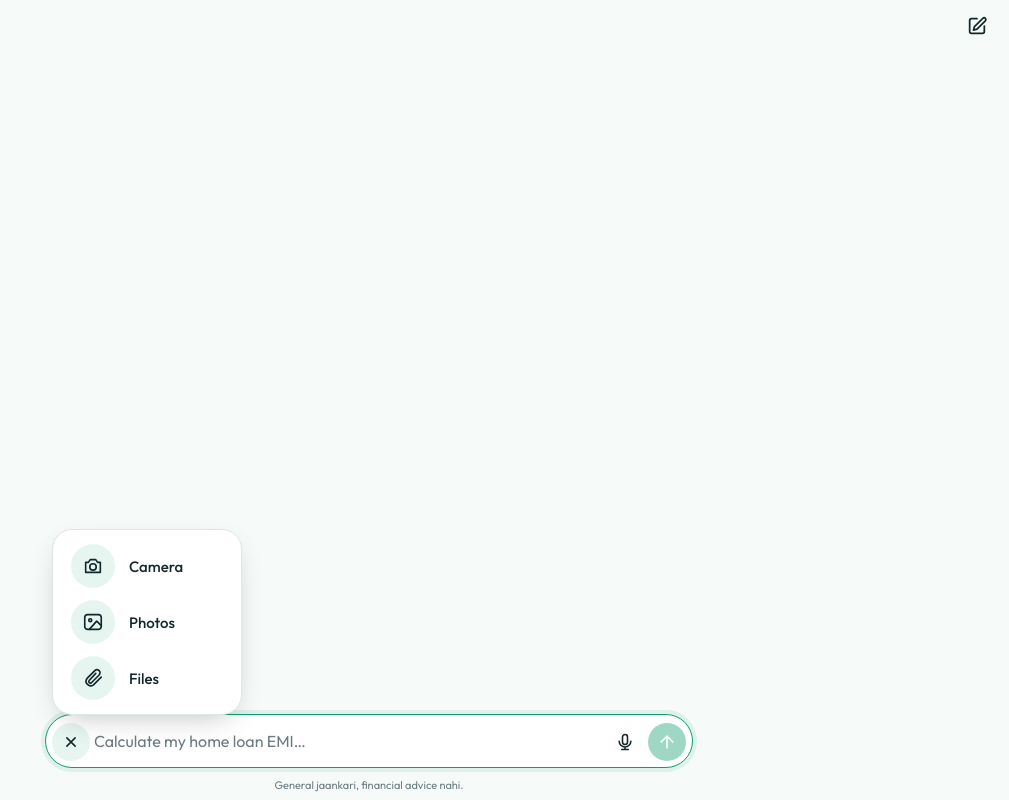
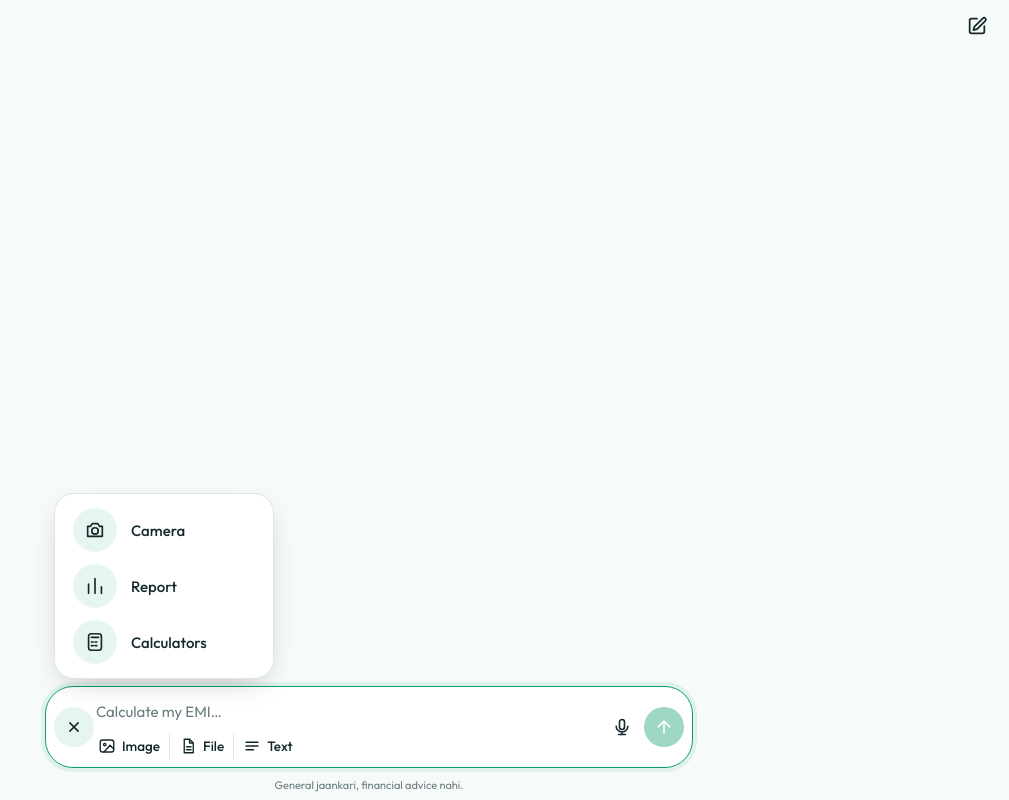
Before and after one commit to sarthatt89-star/rupyantra, a website: page index.html in a window 1280 px wide. Both pictures are taken after a click on the button 342 px from the left and 742 px from the top of the page. Shown: the whole page, without its empty margins (271-1280 px from the left). Drawn offline with Linux system fonts and the light colour scheme.

Commit message:
Update index.html

```diff
--- a/index.html
+++ b/index.html
@@ -97,38 +97,48 @@ h1 span{color:var(--acc)}
 .thinking .t{color:var(--muted)}
 .note{font-size:13px;color:#e5484d;padding:0 6px 8px;display:none}
 .note.show{display:block}
-/* input pill */
-.card{background:var(--card);border:1.5px solid var(--line);border-radius:28px;margin-bottom:calc(10px + env(safe-area-inset-bottom,0px));padding:6px;display:flex;flex-wrap:wrap;align-items:flex-end;gap:4px;transition:border-color .25s,box-shadow .25s}
+/* input bar: upar sawal, neeche Image | File | Text; + dabane par 3 aur vikalp upar ki taraf */
+.card{position:relative;background:var(--card);border:1.5px solid var(--line);border-radius:28px;margin-bottom:calc(10px + env(safe-area-inset-bottom,0px));padding:8px;transition:border-color .25s,box-shadow .25s}
 .card:focus-within{border-color:var(--acc);box-shadow:0 0 0 4px var(--tint)}
-.row{display:contents}
-textarea{order:1;flex:1;min-width:0;min-height:24px;max-height:200px;border:0;outline:0;resize:none;background:transparent;color:var(--text);font:400 16px/1.5 "Outfit",system-ui,sans-serif;padding:8px 0}
+.bar{display:flex;align-items:center;gap:2px}
+.mid{flex:1;min-width:0;display:flex;flex-direction:column}
+textarea{width:100%;min-height:24px;max-height:160px;border:0;outline:0;resize:none;background:transparent;color:var(--text);font:400 16px/1.5 "Outfit",system-ui,sans-serif;padding:6px 0}
+textarea::placeholder{color:var(--muted);font-size:15px;transition:opacity .3s}
 textarea:focus,textarea:focus-visible{outline:none!important;box-shadow:none!important}
-textarea::placeholder{color:var(--muted);transition:opacity .3s}
-.circle{width:38px;height:38px;border-radius:50%;border:0;display:grid;place-items:center;cursor:pointer;flex:none;background:none;color:var(--text)}
+.circle{width:40px;height:40px;border-radius:50%;border:0;display:grid;place-items:center;cursor:pointer;flex:none;background:none;color:var(--text)}
 .circle svg{width:20px;height:20px}
-#plusWrap{order:0;position:relative}
 #plus:hover,#plus.on{background:var(--tint)}
-#plus svg{transition:transform .28s}
+#plus svg{transition:transform .28s cubic-bezier(.3,.7,.4,1)}
 #plus.on svg{transform:rotate(45deg)}
-#mic{order:2}
-#mic.on{background:var(--tint);color:var(--acc);animation:micp 1.2s infinite}
-#send,#stop{order:3;background:var(--acc);color:#fff}
-#send{display:grid;opacity:.4}
+#mic.on{background:var(--tint);color:var(--acc);animation:micp 1.2s ease-in-out infinite}
+#send{background:var(--acc);color:#fff;opacity:.4}
 .has-text #send{opacity:1}
-#stop{display:none;background:#b4232d}
+#stop{display:none;background:#b4232d;color:#fff}
 .busy #stop{display:grid}.busy #send,.busy #mic{display:none}
-.chips{order:-1;flex-basis:100%;display:flex;flex-wrap:wrap;gap:8px;padding:4px 6px}
+.acts{display:flex;align-items:center;overflow-x:auto;scrollbar-width:none;margin-top:2px}
+.acts::-webkit-scrollbar{display:none}
+.acts button{display:flex;align-items:center;gap:6px;flex:none;border:0;background:none;color:var(--text);font:500 13.5px "Outfit",system-ui,sans-serif;padding:4px 9px;white-space:nowrap;cursor:pointer;border-radius:10px}
+.acts button:hover{background:var(--tint)}
+.acts button+button{border-left:1px solid var(--line);border-radius:0 10px 10px 0}
+.acts button:first-child{padding-left:2px}
+.acts svg{width:18px;height:18px;fill:none;stroke:currentColor;stroke-width:1.8;stroke-linecap:round;stroke-linejoin:round}
+/* + ke vikalp: upar ki taraf */
+.menu{display:none;position:absolute;left:8px;bottom:calc(100% + 8px);min-width:220px;background:var(--card);border:1px solid var(--line);border-radius:20px;padding:8px;box-shadow:0 10px 30px -12px rgba(0,0,0,.3);z-index:10}
+.menu.open{display:block;animation:pop .18s cubic-bezier(.2,.8,.3,1);transform-origin:bottom left}
+.menu>button{display:flex;align-items:center;gap:14px;width:100%;background:none;border:0;color:var(--text);font:500 15px "Outfit",system-ui,sans-serif;padding:6px 10px;border-radius:14px;cursor:pointer;text-align:left}
+.menu>button:hover{background:var(--tint)}
+.menu>button svg{width:44px;height:44px;padding:11px;border-radius:50%;background:var(--tint);fill:none;stroke:currentColor;stroke-width:1.8;stroke-linecap:round;stroke-linejoin:round;flex:none}
+.calcs{display:none;flex-wrap:wrap;gap:6px;padding:2px 6px 8px 64px}
+.calcs.open{display:flex}
+.calcs button{border:1px solid var(--line);background:var(--card);color:var(--text);font:500 13px "Outfit",system-ui,sans-serif;padding:6px 12px;border-radius:999px;cursor:pointer}
+.calcs button:hover{background:var(--tint);border-color:var(--acc)}
+.chips{display:flex;flex-wrap:wrap;gap:8px;padding:0 4px 8px}
 .chips:empty{display:none}
 .chip{display:flex;align-items:center;gap:6px;background:var(--tint);border:1px solid var(--line);border-radius:12px;padding:4px 6px 4px 4px;font-size:13px}
 .chip img{width:36px;height:36px;object-fit:cover;border-radius:8px}
 .chip .ic{width:36px;height:36px;display:grid;place-items:center;font-size:18px}
 .chip .nm{max-width:120px;overflow:hidden;text-overflow:ellipsis;white-space:nowrap}
 .chip button{border:0;background:none;color:var(--muted);font-size:18px;width:24px;height:24px;border-radius:50%;cursor:pointer}
-.menu{display:none;position:absolute;left:0;bottom:calc(100% + 8px);min-width:190px;background:var(--card);border:1px solid var(--line);border-radius:20px;padding:8px;box-shadow:0 10px 30px -12px rgba(0,0,0,.3);z-index:10}
-.menu.open{display:block;animation:pop .18s}
-.menu button{display:flex;align-items:center;gap:14px;width:100%;background:none;border:0;color:var(--text);font:500 15px "Outfit",sans-serif;padding:6px 10px;border-radius:14px;cursor:pointer;text-align:left}
-.menu button:hover{background:var(--tint)}
-.menu svg{width:44px;height:44px;padding:11px;border-radius:50%;background:var(--tint);fill:none;stroke:currentColor;stroke-width:1.8;stroke-linecap:round;stroke-linejoin:round}
 input[type=file]{display:none}
 .legal{max-width:640px;margin:0 auto;padding:0 16px 8px;text-align:center;color:var(--muted);font-size:11px}
 @keyframes pulse{50%{transform:scale(.85);opacity:.7}}
@@ -151,19 +161,25 @@ input[type=file]{display:none}
       <div id="note" class="note" role="status" aria-live="polite"></div>
       <form class="card" id="form">
         <div class="chips" id="chips"></div>
-        <textarea id="inp" rows="1" maxlength="4000" placeholder="Ask Rupeyantra AI anything about money…" aria-label="Ask a question" autocomplete="off"></textarea>
-        <div class="row">
-          <div id="plusWrap">
-            <button type="button" class="circle" id="plus" aria-label="Photo ya file jodo" aria-haspopup="true" aria-expanded="false"><svg class="i" viewBox="0 0 24 24"><path d="M12 5v14M5 12h14"/></svg></button>
-            <div class="menu" id="menu" role="menu">
-              <button type="button" id="pickCam" role="menuitem"><svg viewBox="0 0 24 24"><path d="M4 8h3l2-3h6l2 3h3v11H4z"/><circle cx="12" cy="13" r="3.5"/></svg>Camera</button>
-              <button type="button" id="pickPhoto" role="menuitem"><svg viewBox="0 0 24 24"><rect x="3" y="4" width="18" height="16" rx="3"/><circle cx="9" cy="10" r="1.6"/><path d="M21 16l-5-5-8 9"/></svg>Photos</button>
-              <button type="button" id="pickFile" role="menuitem"><svg viewBox="0 0 24 24"><path d="M21 11l-8.5 8.5a5 5 0 0 1-7-7L14 4a3.3 3.3 0 0 1 4.7 4.7l-8.5 8.5a1.7 1.7 0 0 1-2.4-2.4L15 7"/></svg>Files</button>
+        <div class="bar">
+          <button type="button" class="circle" id="plus" aria-label="Aur vikalp" aria-haspopup="true" aria-expanded="false"><svg class="i" viewBox="0 0 24 24"><path d="M12 5v14M5 12h14"/></svg></button>
+          <div class="mid">
+            <textarea id="inp" rows="1" maxlength="4000" placeholder="Ask about money…" aria-label="Ask a question" autocomplete="off"></textarea>
+            <div class="acts">
+              <button type="button" id="pickPhoto"><svg class="i" viewBox="0 0 24 24"><rect x="3" y="4" width="18" height="16" rx="3"/><circle cx="9" cy="10" r="1.6"/><path d="M21 16l-5-5-8 9"/></svg>Image</button>
+              <button type="button" id="pickFile"><svg class="i" viewBox="0 0 24 24"><path d="M7 3h7l5 5v13H7z"/><path d="M14 3v5h5M10 13h6M10 17h6"/></svg>File</button>
+              <button type="button" id="pickText"><svg class="i" viewBox="0 0 24 24"><path d="M4 7h16M4 12h16M4 17h10"/></svg>Text</button>
             </div>
           </div>
           <button type="button" class="circle" id="mic" aria-label="Bolkar poochho" title="Bolkar poochho"><svg class="i" viewBox="0 0 24 24"><rect x="9" y="3" width="6" height="12" rx="3"/><path d="M5 11a7 7 0 0 0 14 0M12 18v3M8 21h8"/></svg></button>
           <button type="button" class="circle" id="stop" aria-label="Response roko" title="Response roko"><svg class="i" viewBox="0 0 24 24"><rect x="6" y="6" width="12" height="12" rx="2"/></svg></button>
           <button type="submit" class="circle" id="send" aria-label="Bhejo" title="Bhejo"><svg class="i" viewBox="0 0 24 24"><path d="M12 19V5M5 12l7-7 7 7"/></svg></button>
+        </div>
+        <div class="menu" id="menu" role="menu">
+          <button type="button" id="pickCam" role="menuitem"><svg class="i" viewBox="0 0 24 24"><path d="M4 8h3l2-3h6l2 3h3v11H4z"/><circle cx="12" cy="13" r="3.5"/></svg>Camera</button>
+          <button type="button" id="pickReport" role="menuitem"><svg class="i" viewBox="0 0 24 24"><path d="M5 20V10M12 20V4M19 20v-7"/></svg>Report</button>
+          <button type="button" id="pickCalc" role="menuitem" aria-expanded="false"><svg class="i" viewBox="0 0 24 24"><rect x="5" y="3" width="14" height="18" rx="3"/><path d="M8 7h8M8 12h2M12 12h2M8 16h2M12 16h2"/></svg>Calculators</button>
+          <div class="calcs" id="calcs"></div>
         </div>
       </form>
       <input type="file" id="imgIn" accept="image/*" multiple>
@@ -177,7 +193,7 @@ input[type=file]{display:none}
 'use strict';
 const $=id=>document.getElementById(id);
 const app=$('app'),msgs=$('msgs'),inp=$('inp'),stopBtn=$('stop'),form=$('form'),mic=$('mic');
-const plus=$('plus'),menu=$('menu'),imgIn=$('imgIn'),camIn=$('camIn'),fileIn=$('fileIn'),chips=$('chips'),note=$('note');
+const plus=$('plus'),menu=$('menu'),calcs=$('calcs'),imgIn=$('imgIn'),camIn=$('camIn'),fileIn=$('fileIn'),chips=$('chips'),note=$('note');
 const DEBUG=/[?&]debug=1/.test(location.search);
 const API='/api/chat';
 let convo=[],pending=[],log=[],gen=0,controller=null,activeBot=null,busy=false,noteTimer=null,rec=null,stopped=false,lastUserEl=null,lastDraft='',lastBot=null,speaking=null;
@@ -195,14 +211,17 @@ inp.addEventListener('input',grow);
 inp.addEventListener('keydown',e=>{const touch=window.matchMedia&&matchMedia('(pointer:coarse)').matches;if(e.key==='Enter'&&!e.shiftKey&&!e.isComposing&&!touch){e.preventDefault();form.requestSubmit()}});
 inp.addEventListener('paste',e=>{const f=Array.from((e.clipboardData&&e.clipboardData.files)||[]).filter(x=>x.type.startsWith('image/'));if(f.length){e.preventDefault();addFiles(f)}});
 
-/* menu */
-function closeMenu(){menu.classList.remove('open');plus.classList.remove('on');plus.setAttribute('aria-expanded','false')}
-plus.onclick=e=>{e.stopPropagation();const o=menu.classList.toggle('open');plus.classList.toggle('on',o);plus.setAttribute('aria-expanded',String(o))};
-document.addEventListener('click',e=>{if(!menu.contains(e.target)&&!plus.contains(e.target))closeMenu()});
-document.addEventListener('keydown',e=>{if(e.key==='Escape')closeMenu()});
-$('pickPhoto').onclick=()=>{closeMenu();imgIn.click()};
-$('pickCam').onclick=()=>{closeMenu();camIn.click()};
-$('pickFile').onclick=()=>{closeMenu();fileIn.click()};
+/* + menu: 3 aur vikalp upar ki taraf */
+function setOpen(o){menu.classList.toggle('open',o);plus.classList.toggle('on',o);plus.setAttribute('aria-expanded',String(o));if(!o){calcs.classList.remove('open');$('pickCalc').setAttribute('aria-expanded','false')}}
+plus.onclick=e=>{e.stopPropagation();setOpen(!menu.classList.contains('open'))};
+document.addEventListener('click',e=>{if(menu.classList.contains('open')&&!menu.contains(e.target)&&!plus.contains(e.target))setOpen(false)});
+document.addEventListener('keydown',e=>{if(e.key==='Escape')setOpen(false)});
+$('pickPhoto').onclick=()=>imgIn.click();
+$('pickFile').onclick=()=>fileIn.click();
+$('pickText').onclick=()=>{if(!inp.value.trim())inp.value='Is text ko samjhao:\n';grow();inp.focus();inp.setSelectionRange(inp.value.length,inp.value.length)};
+$('pickCam').onclick=()=>{setOpen(false);camIn.click()};
+$('pickReport').onclick=()=>{setOpen(false);inp.value='Is baatcheet ki ek chhoti report banao.';grow();inp.focus()};
+$('pickCalc').onclick=e=>{e.stopPropagation();const o=calcs.classList.toggle('open');e.currentTarget.setAttribute('aria-expanded',String(o))};
 [imgIn,camIn,fileIn].forEach(el=>el.onchange=()=>{const f=Array.from(el.files);el.value='';addFiles(f)});
 
 /* storage */
@@ -289,6 +308,8 @@ function toolCard(k){
   d.appendChild(row);msgs.appendChild(d);
   app.classList.add('chatting');down();
 }
+
+Object.keys(TOOLS).forEach(k=>{const b=document.createElement('button');b.type='button';b.textContent=TOOLS[k].t;b.onclick=()=>{setOpen(false);toolCard(k)};calcs.appendChild(b)});
 
 /* messages UI */
 function add(role,text){const d=document.createElement('div');d.className='msg '+role;d.textContent=text;msgs.appendChild(d);down();return d}
@@ -605,9 +626,9 @@ restore().catch(()=>{});
 grow();
 /* premium rotating placeholder (English) */
 (()=>{
-  const P=['Ask Rupeyantra AI anything about money…','Calculate my home loan EMI…','Plan a monthly SIP for my goal…','Build a budget for my salary…','Compare two loan offers…','Explain this bank statement…'];
+  const P=['Ask about money…','Calculate my EMI…','Plan a monthly SIP…','Build my budget…','Compare two loans…','Explain my statement…'];
   let i=0;
-  setInterval(()=>{if(inp.value||document.activeElement===inp||document.hidden)return;i=(i+1)%P.length;inp.style.setProperty('--x',0);inp.placeholder=P[i]},4000);
+  setInterval(()=>{if(inp.value||document.activeElement===inp||document.hidden)return;i=(i+1)%P.length;inp.placeholder=P[i];grow()},4000);
 })();
 </script>
 </body>
```
